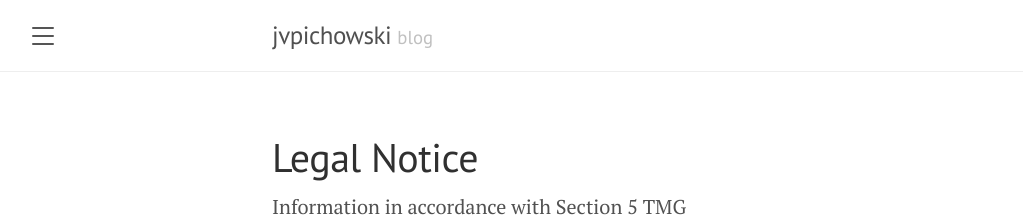
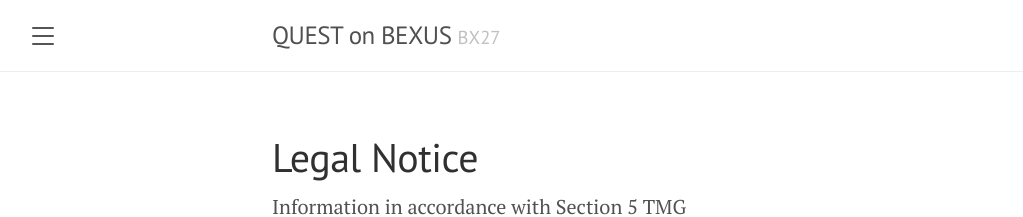
Before and after one commit to jvpichowski/quest-bexus, a Jekyll site: the page built from website/legal-notice.md, in a window 1280 px wide. Shown: the top 217 px of the page, without its empty margins (8-1031 px from the left). Built offline with Jekyll 4.4.1, drawn with Linux system fonts in a browser that asks for light colours.

Commit message:
Update _config.yml

```diff
--- a/website/_config.yml
+++ b/website/_config.yml
@@ -1,8 +1,8 @@
 # Setup
-title:               jvpichowski
-tagline:             'blog'
-description:         'A computer sciences student on his way through a fascinating world.'
-url:                 https://jvpichowski.github.io/website-template
+title:               QUEST on BEXUS
+tagline:             'BX27'
+description:         'An autonomous classification system for high altitude balloons.'
+url:                 https://jvpichowski.github.io/quest-bexus
 baseurl:             ''
 paginate:            5
 permalink:           pretty
```
